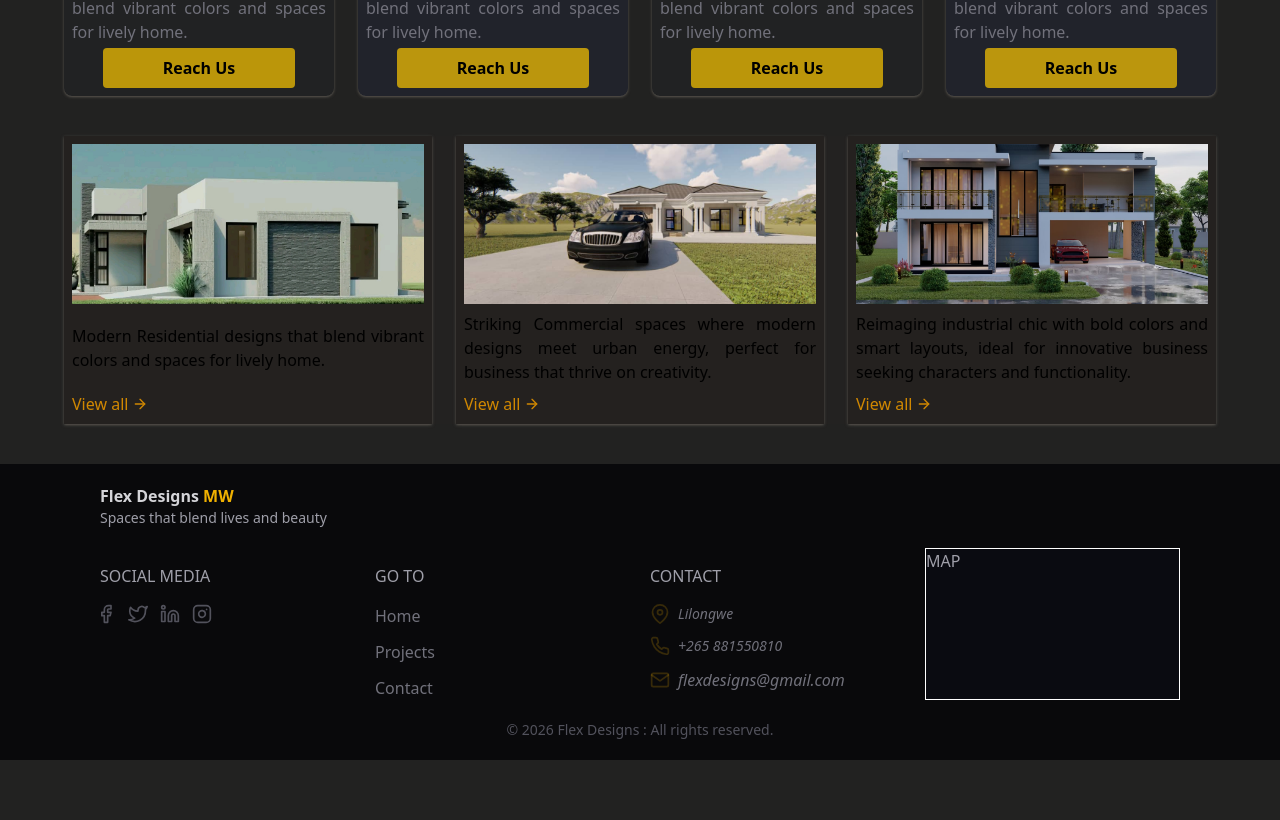
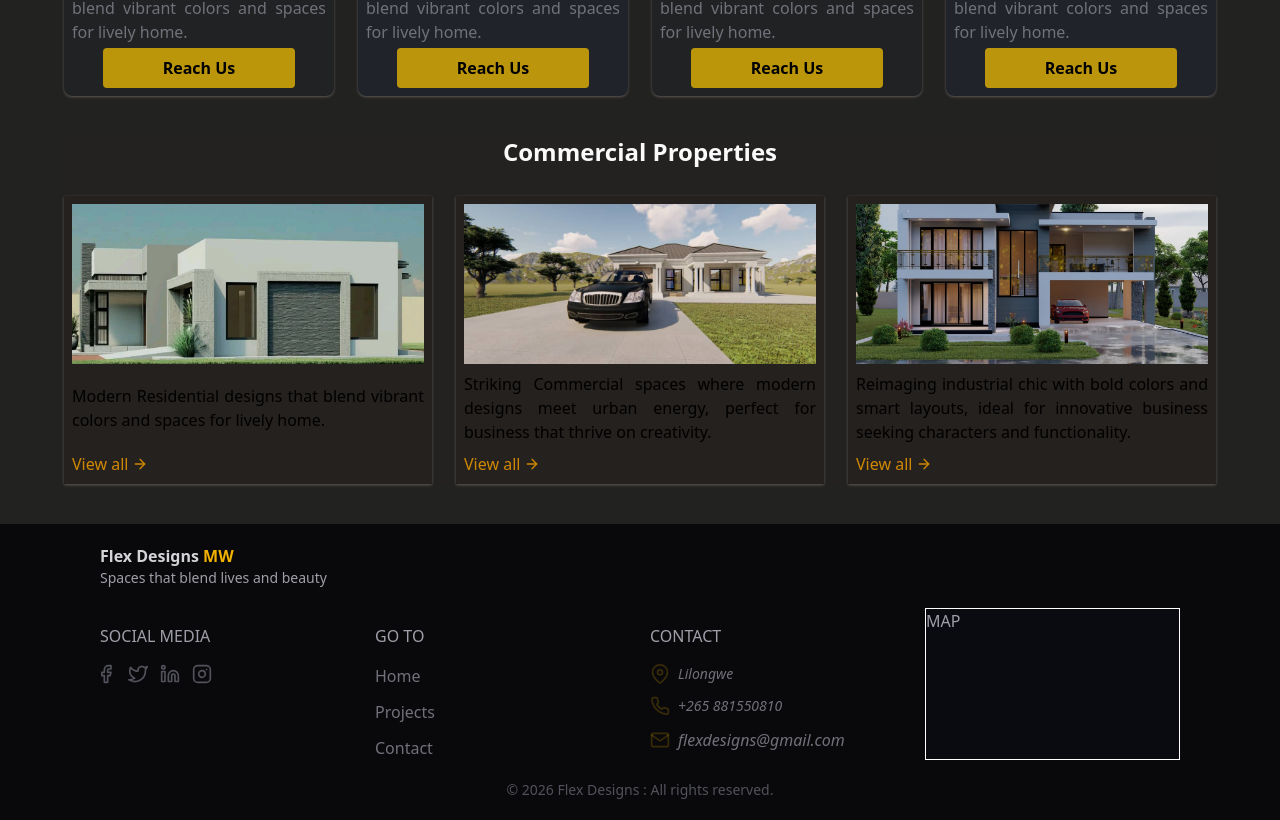
Before and after one commit to Ishmael-smart-Kaunda/Flex-Designs-Project, a React (Vite) app: page /portfolio in a window 1280 px wide. Shown: the part 896-1716 px from the top of the page. Before the commit the page ends 1656 px from the top, so only its background shows below. Built offline with nearby package versions, Linux system fonts and the light colour scheme.

Commit message:
minor change

```diff
--- a/src/components/portfolio componets/commercial.jsx
+++ b/src/components/portfolio componets/commercial.jsx
@@ -7,7 +7,7 @@ import { FiArrowRight } from "react-icons/fi"
 export default function Commercial(){
            return(
                   <section className="max-w-6xl mx-5 md:mx-auto  text-center mb-10 bg-stone-800/10">
-
+                          <h4 className="text-2xl text-zinc-50 font-bold  pb-7">Commercial Properties</h4>
                         <div className="grid grid-cols-1 md:grid-cols-3 gap-6">
                             <article className="flex flex-col gap-2 justify-between bg-yellow-950/5 rinng-ston/10 shadow-sm shadow-stone-600 p-2 text-justify">
 
```
